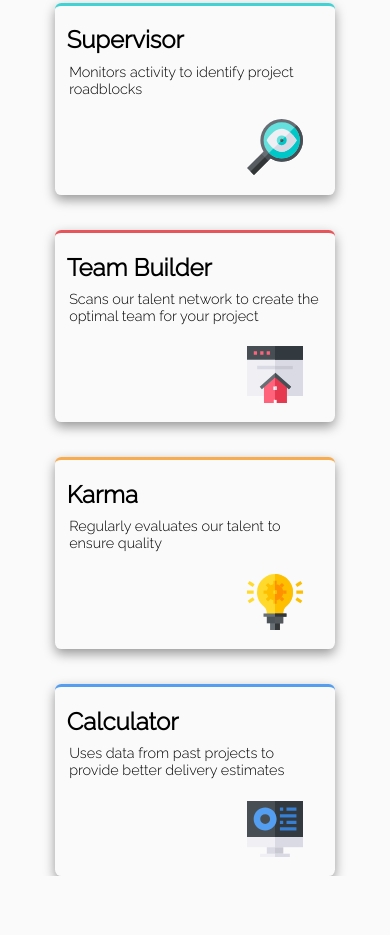
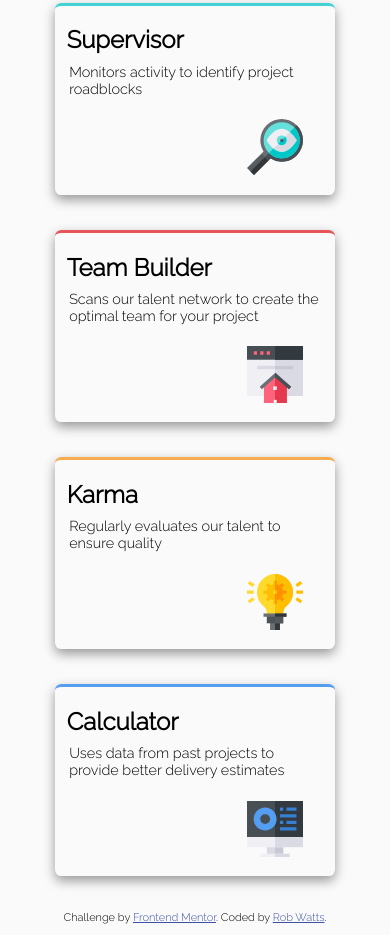
Before and after one commit to robinwatts96/Four-Card, a plain HTML site: page index.html in a window 390 px wide. Shown: the part 312-1247 px from the top of the page. Before the commit the page ends 1188 px from the top, so only its background shows below. Drawn offline with Linux system fonts and the light colour scheme.

Commit message:
Mobile Done

```diff
--- a/index.html
+++ b/index.html
@@ -55,7 +55,12 @@
 
   </div>
 
-
+  <footer>
+    <p class="attribution">
+      Challenge by <a href="https://www.frontendmentor.io?ref=challenge" target="_blank">Frontend Mentor</a>.
+      Coded by <a href="https://github.com/robinwatts96">Rob Watts</a>.
+    </p>
+  </footer>
 
 
 
--- a/style.css
+++ b/style.css
@@ -56,6 +56,9 @@
 
 .col h2 {
     margin-left: .5em;
+    font-size: 1.5em;
+    letter-spacing: 0em;
+    font-weight: bold;
 }
 
 .col p {
@@ -85,3 +88,7 @@
     border-top: .2em solid #559def;
     border-radius: .4em;
 }
+
+footer {
+    margin-top: 3em;
+}
```
